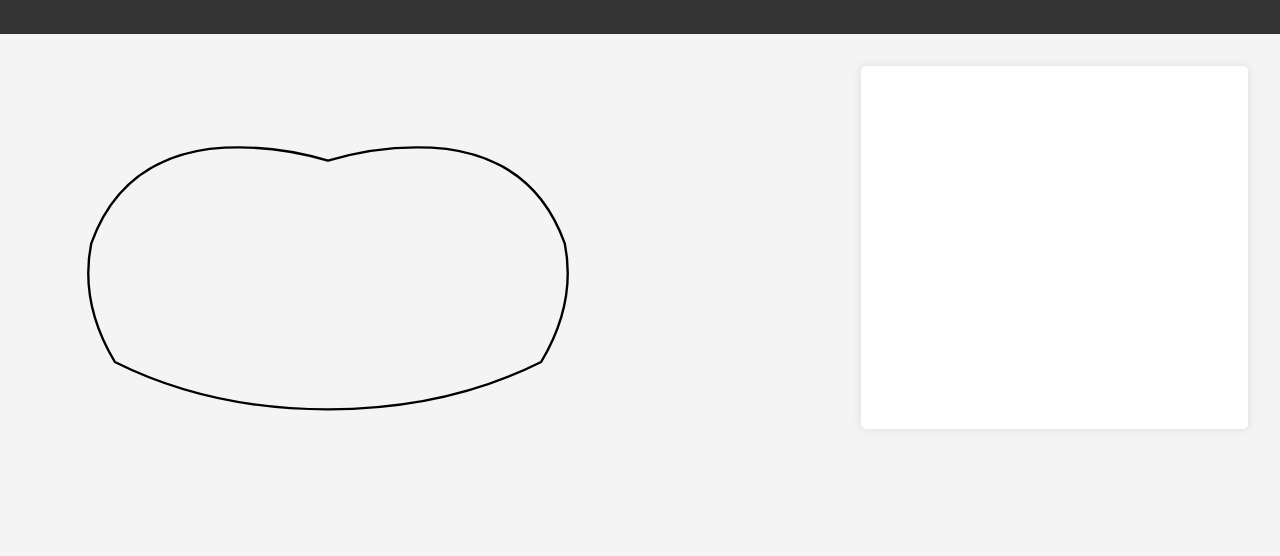
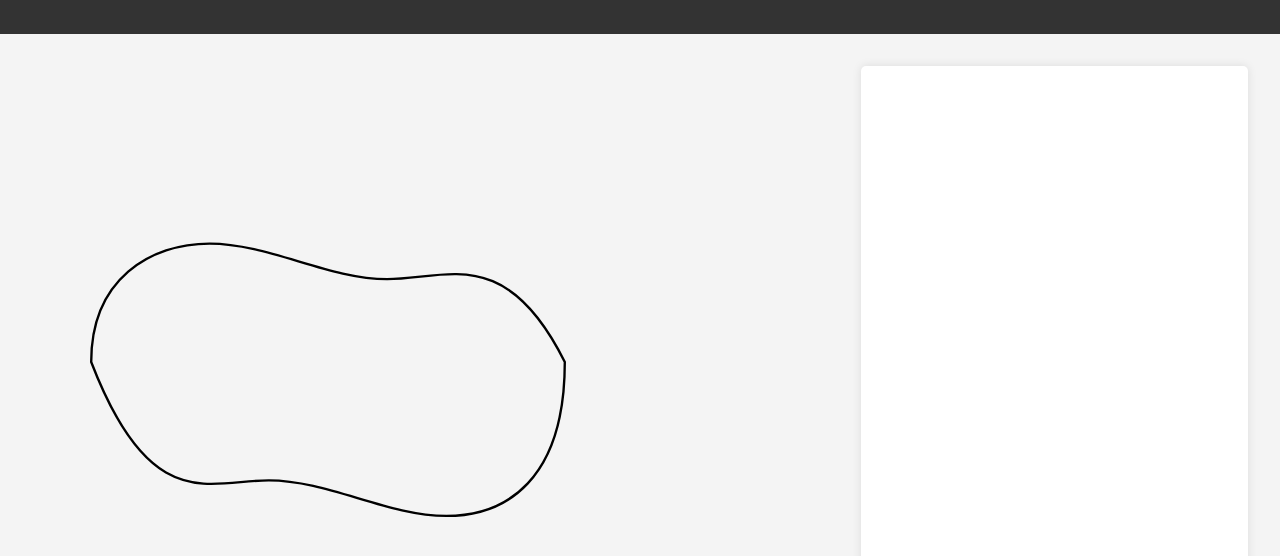
Before and after one commit to GEMS-Gallery/moomeat-mastery-019202728d44, a website built with Vite: page frontend/index.html in a window 1280 px wide. Shown: the part 92-648 px from the top of the page. Built offline with nearby package versions, Linux system fonts and the light colour scheme; what @dfinity/agent would draw is missing.

Commit message:
01920275-487f-7333-8c54-1e847a8b8b00

```diff
--- a/frontend/index.html
+++ b/frontend/index.html
@@ -12,13 +12,13 @@
     </header>
     <main>
         <div id="cow-container">
-            <svg viewBox="0 0 500 300" id="cow-svg">
-                <path id="cow-outline" d="M50,150 Q75,80 150,70 Q200,65 250,80 Q300,65 350,70 Q425,80 450,150 Q460,200 430,250 Q350,290 250,290 Q150,290 70,250 Q40,200 50,150 Z" fill="none" stroke="black" stroke-width="2"/>
-                <path id="shoulder" d="M100,120 Q120,100 150,100" fill="none" stroke="transparent" stroke-width="20"/>
-                <path id="ribs" d="M200,90 Q225,85 250,90" fill="none" stroke="transparent" stroke-width="20"/>
-                <path id="back" d="M250,90 Q275,85 300,90" fill="none" stroke="transparent" stroke-width="20"/>
-                <path id="rear" d="M350,100 Q380,100 400,120" fill="none" stroke="transparent" stroke-width="20"/>
-                <path id="chest" d="M150,200 Q200,210 250,210 Q300,210 350,200" fill="none" stroke="transparent" stroke-width="20"/>
+            <svg viewBox="0 0 500 500" id="cow-svg">
+                <path id="cow-outline" d="M50,250 C50,180 100,150 150,150 C200,150 250,180 300,180 C350,180 400,150 450,250 C450,350 400,380 350,380 C300,380 250,350 200,350 C150,350 100,380 50,250 Z" fill="none" stroke="black" stroke-width="2"/>
+                <path id="chuck" d="M100,200 Q125,175 150,200" fill="none" stroke="transparent" stroke-width="20"/>
+                <path id="rib" d="M175,190 Q200,180 225,190" fill="none" stroke="transparent" stroke-width="20"/>
+                <path id="loin" d="M250,190 Q275,180 300,190" fill="none" stroke="transparent" stroke-width="20"/>
+                <path id="round" d="M325,200 Q350,175 375,200" fill="none" stroke="transparent" stroke-width="20"/>
+                <path id="brisket" d="M150,300 Q200,310 250,310 Q300,310 350,300" fill="none" stroke="transparent" stroke-width="20"/>
             </svg>
         </div>
         <div id="meat-cuts-list"></div>
```
Also changed, not shown: 1 other file.
